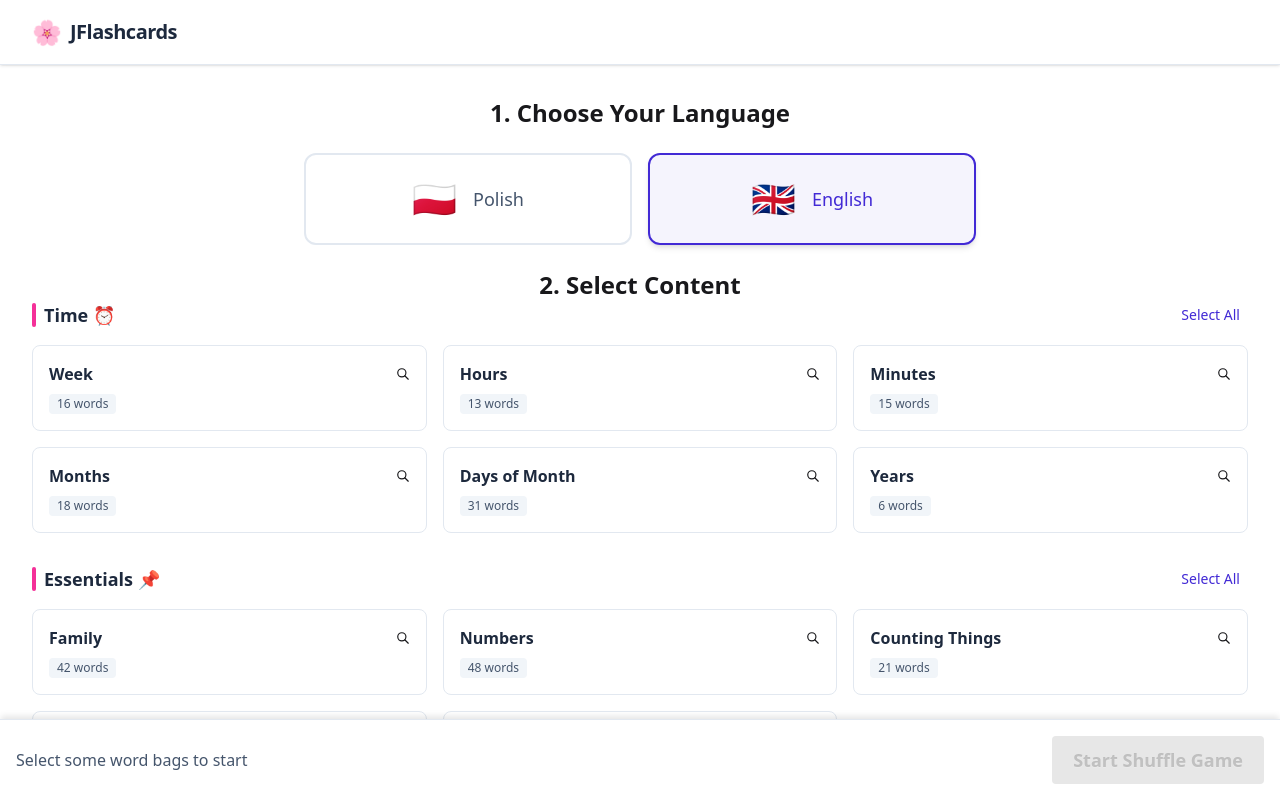
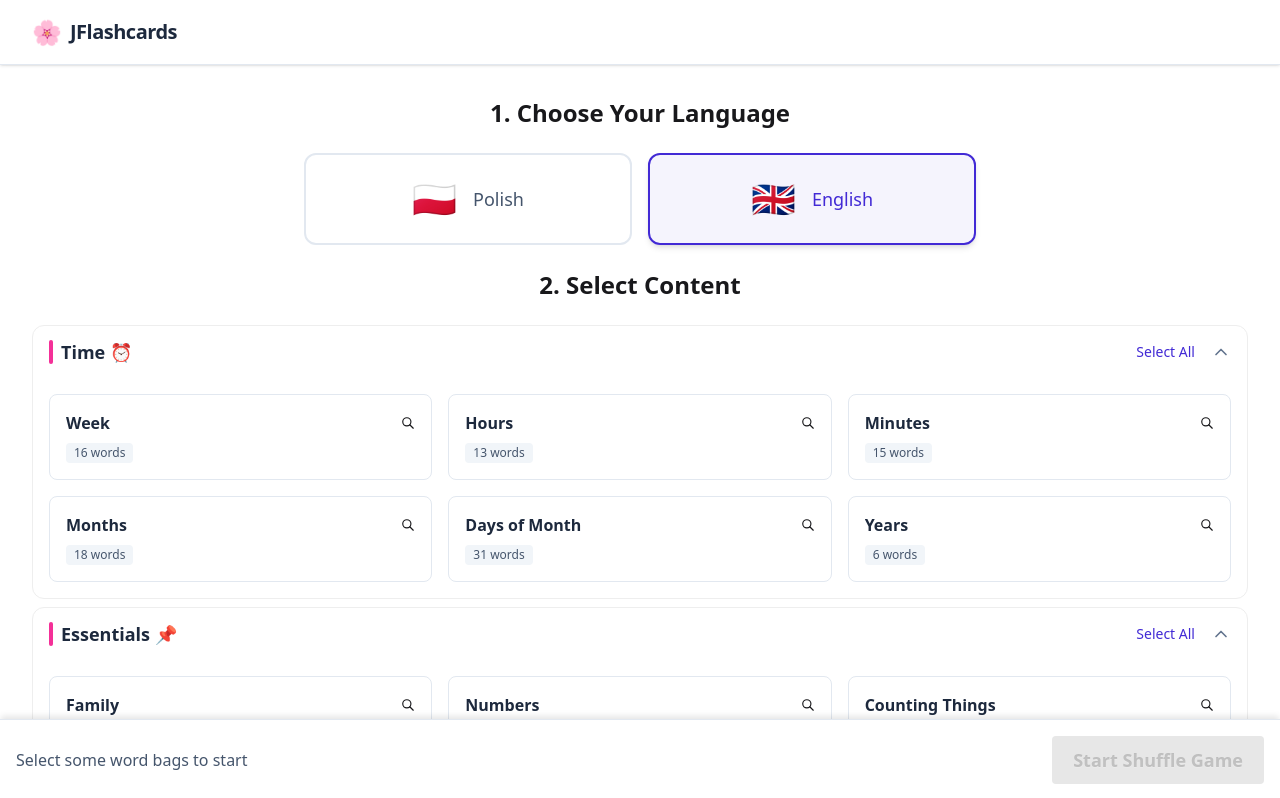
Before and after one commit to M1loseph/japanese-flashcards, a React (Vite) app: page / in a window 1280 px wide. Shown: the top 798 px of the page. Built offline with nearby package versions, Linux system fonts and the light colour scheme.

Commit message:
folding sections on main page

```diff
--- a/src/components/CategorySection.tsx
+++ b/src/components/CategorySection.tsx
@@ -1,4 +1,5 @@
-import { type FC } from 'react';
+import { type FC, useState } from 'react';
+import { IconChevronDown } from '@tabler/icons-react';
 import { type WordBag } from '../japanese/types';
 import { WordBagCard } from './WordBagCard';
 
@@ -19,28 +20,72 @@ export const CategorySection: FC<CategorySectionProps> = ({
     onSelectAll,
     onDeselectAll,
 }) => {
-    if (bags.length === 0) return null;
+    const [isOpen, setIsOpen] = useState(true);
 
     const allSelected = bags.every((bag) => selectedBagIds.has(bag.id));
+    const selectedCount = bags.filter((bag) => selectedBagIds.has(bag.id)).length;
+
+    const handleToggleOpen = () => {
+        setIsOpen((prev) => !prev);
+    };
+
+    const handleKeyDown = (e: React.KeyboardEvent) => {
+        if (e.key === 'Enter' || e.key === ' ') {
+            e.preventDefault();
+            handleToggleOpen();
+        }
+    };
+
+    const handleToggleSelectAll = (e: React.MouseEvent) => {
+        e.stopPropagation();
+        if (allSelected) {
+            onDeselectAll();
+        } else {
+            onSelectAll();
+        }
+    };
 
     return (
-        <div className="mb-8">
-            <div className="flex items-center justify-between mb-4">
+        <div className="mb-2 border border-base-300 rounded-xl">
+            <div
+                role="button"
+                tabIndex={0}
+                aria-expanded={isOpen}
+                aria-label={`Toggle ${title} section`}
+                onClick={handleToggleOpen}
+                onKeyDown={handleKeyDown}
+                className="flex items-center justify-between px-4 py-3 cursor-pointer select-none hover:bg-base-200 transition-colors"
+            >
                 <h2 className="text-lg font-bold text-slate-800 flex items-center gap-2">
                     <span className="w-1 h-6 bg-secondary rounded-full"></span>
                     {title}
+                    {selectedCount > 0 && (
+                        <span className="text-xs font-medium text-primary bg-primary/10 px-2 py-0.5 rounded-full">
+                            {selectedCount}/{bags.length}
+                        </span>
+                    )}
                 </h2>
-                <div className="flex gap-2 text-sm">
+                <div className="flex items-center gap-2">
+                    {isOpen && (
                         <button
-                        onClick={allSelected ? onDeselectAll : onSelectAll}
-                        className="text-primary hover:text-primary/80 font-medium px-2 py-1 rounded hover:bg-primary/5 transition-colors"
+                            onClick={handleToggleSelectAll}
+                            aria-label={allSelected ? `Deselect all in ${title}` : `Select all in ${title}`}
+                            className="text-sm text-primary hover:text-primary/80 font-medium px-2 py-1 rounded hover:bg-primary/5 transition-colors"
                         >
                             {allSelected ? 'Deselect All' : 'Select All'}
                         </button>
+                    )}
+                    <IconChevronDown
+                        size={20}
+                        className={`text-slate-500 transition-transform duration-300 ${isOpen && 'rotate-180'}`}
+                    />
                 </div>
             </div>
-
-            <div className="grid grid-cols-1 sm:grid-cols-2 lg:grid-cols-3 gap-4">
+            <div
+                className={`grid transition-[grid-template-rows] duration-300 ease-in-out ${isOpen ? 'grid-rows-[1fr]' : 'grid-rows-[0fr]'}`}
+            >
+                <div className="overflow-hidden">
+                    <div className="grid grid-cols-1 sm:grid-cols-2 lg:grid-cols-3 gap-4 p-4">
                         {bags.map((bag) => (
                             <WordBagCard
                                 key={bag.id}
@@ -51,5 +96,7 @@ export const CategorySection: FC<CategorySectionProps> = ({
                         ))}
                     </div>
                 </div>
+            </div>
+        </div>
     );
 };
--- a/src/pages/MainPage.tsx
+++ b/src/pages/MainPage.tsx
@@ -197,7 +197,7 @@ const MainPage: FC = () => {
                 </section>
 
                 <section>
-                    <h2 className="text-2xl font-bold text-center">2. Select Content</h2>
+                    <h2 className="text-2xl font-bold mb-6 text-center">2. Select Content</h2>
                     <div className="space-y-2">
                         {Object.entries(groupedBags).map(
                             ([category, bags]) =>
```
Lines whose indentation alone changed are shown as unchanged.
